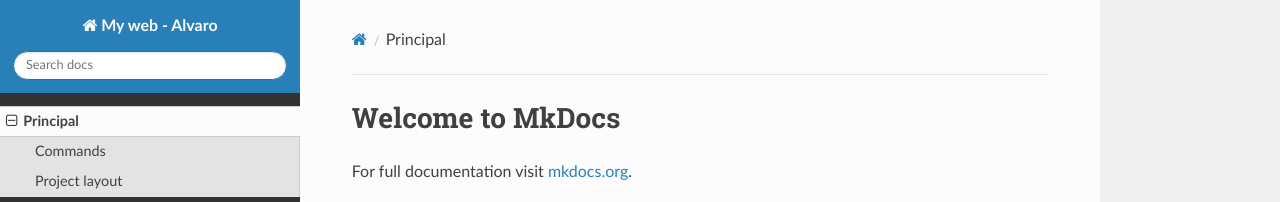
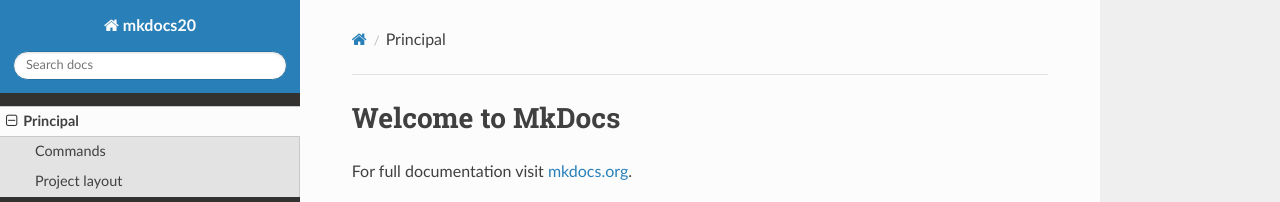
Before and after one commit to Afdlc-1704/mkdocs20, an MkDocs documentation site: the page built from docs/index.md, in a window 1280 px wide. Shown: the top 202 px of the page. Built offline with MkDocs 1.6.1, drawn with Linux system fonts in a browser that asks for light colours; nearby versions of some CDN libraries.

Commit message:
Update mkdocs.yml

```diff
--- a/mkdocs.yml
+++ b/mkdocs.yml
@@ -1,4 +1,4 @@
-site_name: My web - Alvaro
+site_name: mkdocs20
 
 nav:
 
```
